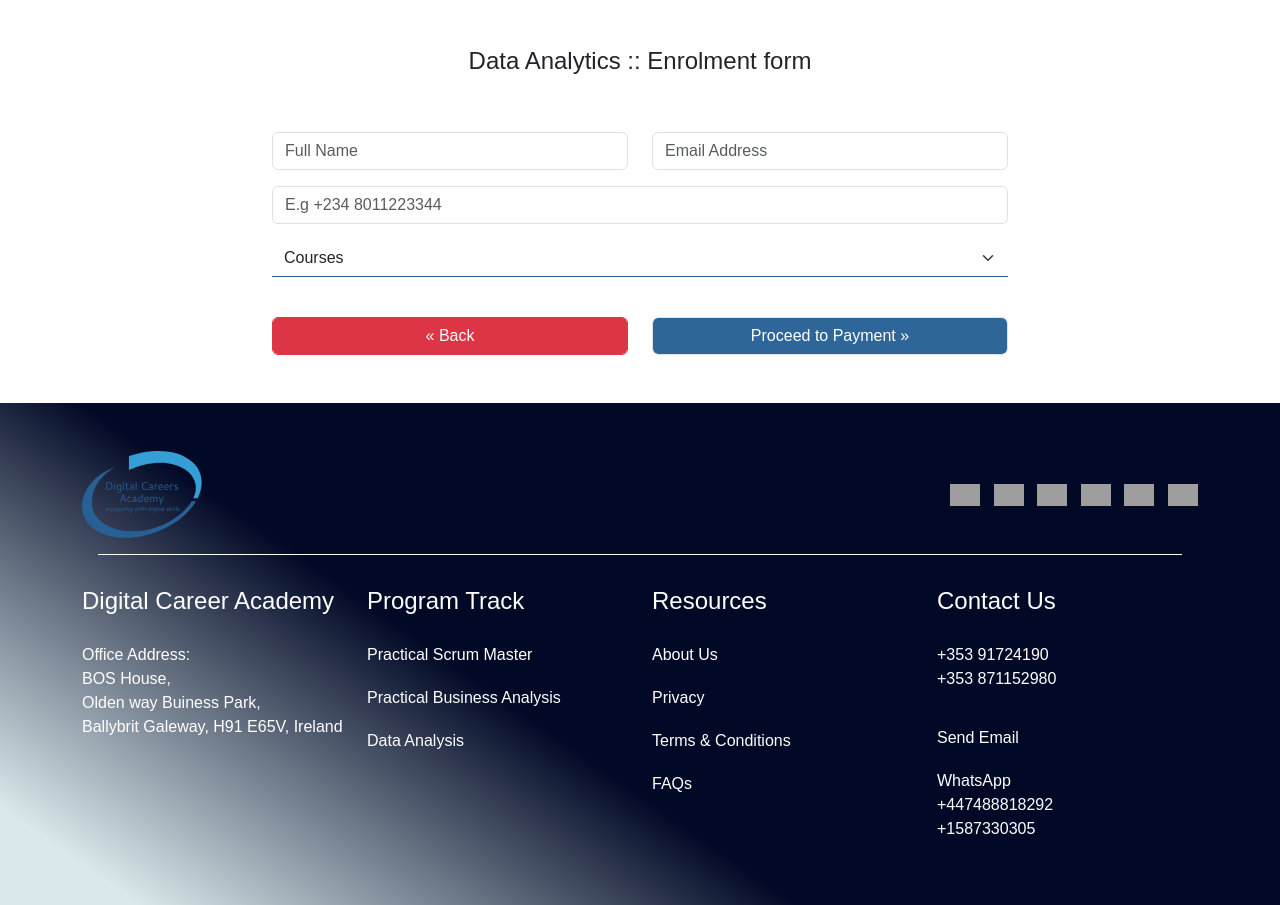
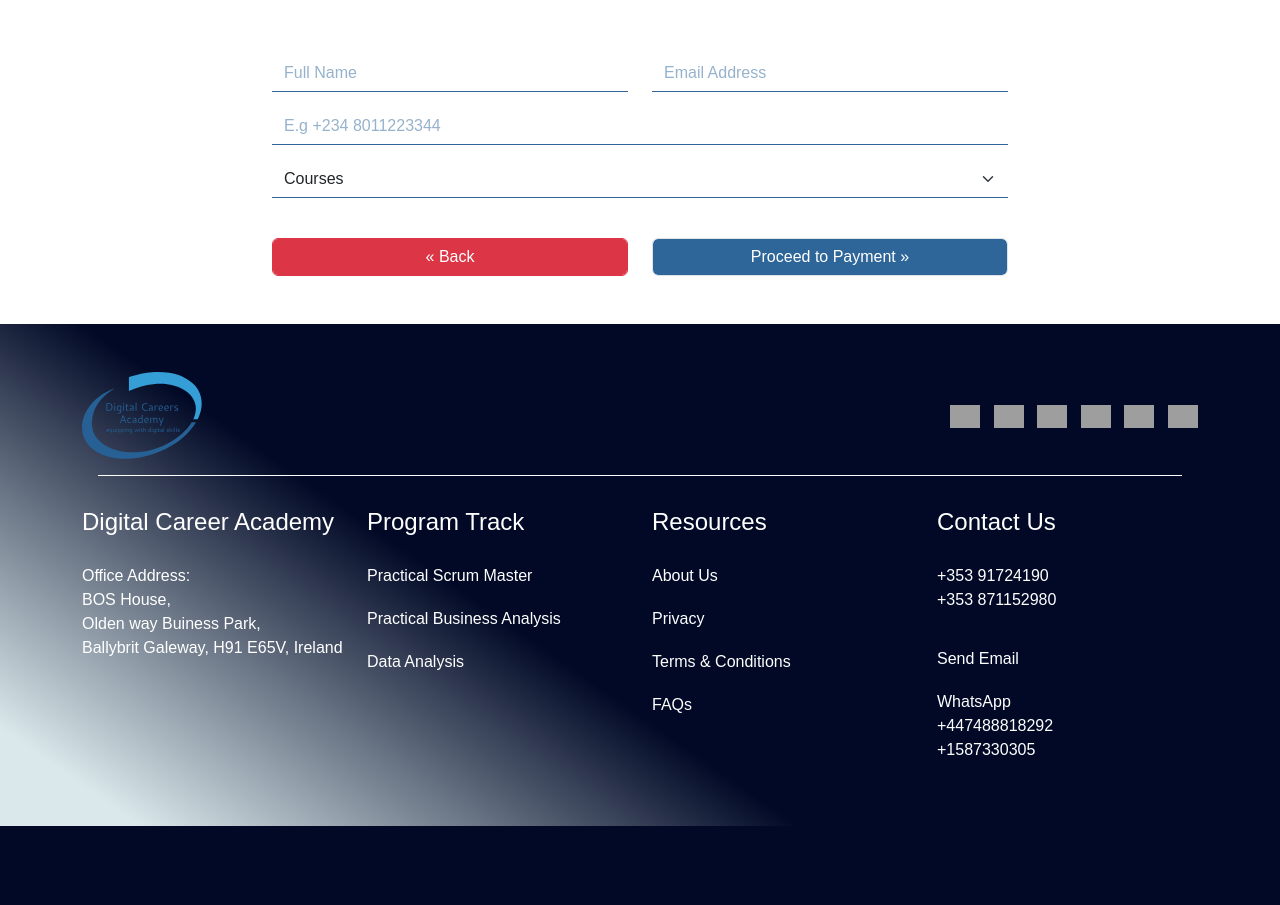
Before and after one commit to iamyinka/wwwdca, a Django app: template frontend/templates/refactored/freetasterform.html in a window 1280 px wide. Shown: the part 593-1498 px from the top of the page. After the commit the page ends 1419 px from the top, so only its background shows below. Run offline with Django 4.2, Linux system fonts and the light colour scheme; the template is opened without the code that fills it, so the values that code supplies are empty; some web fonts are replaced; grey boxes are pictures that could not be loaded.

Commit message:
Finish Free Taster Form :: Fix bug

```diff
--- a/frontend/static/css/refactored/main.css
+++ b/frontend/static/css/refactored/main.css
@@ -184,6 +184,26 @@ hr {
 
 /* Free Taster Form */
 
+.freeTasterForm input[type="text"],
+.freeTasterForm input[type="email"] {
+  border: none;
+  outline: none;
+  border-bottom: 1px solid var(--primary-color);
+  border-radius: 0;
+}
+
+.freeTasterForm input::placeholder {
+  color: var(--primary-color);
+  opacity: 0.5;
+}
+
+.freeTasterForm input[type="text"]:focus,
+.freeTasterForm input[type="email"]:focus {
+  border-color: inherit;
+  -webkit-box-shadow: none;
+  box-shadow: none;
+}
+
 .freeTasterForm .form-select {
   outline: none;
   border: none;
--- a/frontend/templates/refactored/freetasterform.html
+++ b/frontend/templates/refactored/freetasterform.html
@@ -54,7 +54,8 @@
                         <a class="nav-link" href="faqs.html">FAQs</a>
                     </li>
                     <li class="nav-item">
-                        <a class="nav-link" href="freetasterform.html"><button class="btn btn-info">Free Taster Session</button></a>
+                        <a class="nav-link" href="freetasterform.html"><button class="btn btn-info">Free Taster
+                                Session</button></a>
                     </li>
                 </ul>
             </div>
@@ -65,14 +66,14 @@
             <div class="container">
                 <div class="row">
                     <div class="col-md-12">
-                        <h1 class="text-white text-center">Course Enrolment</h1>
+                        <h1 class="text-white text-center">Free Taster Session Form</h1>
                     </div>
                 </div>
             </div>
         </section>
         <section class="enrolment pb-5 pt-5">
             <div class="container">
-                <h4 class="text-center mb-5">Data Analytics :: Enrolment form</h4>
+                <!-- <h4 class="text-center mb-5">Data Analytics :: Enrolment form</h4> -->
                 <div class="row contact-us-sec">
                     <div class="col-lg-8 col-md-10 col-12 mx-auto">
                         <form class="freeTasterForm" role="form" action="" method="POST">
```
